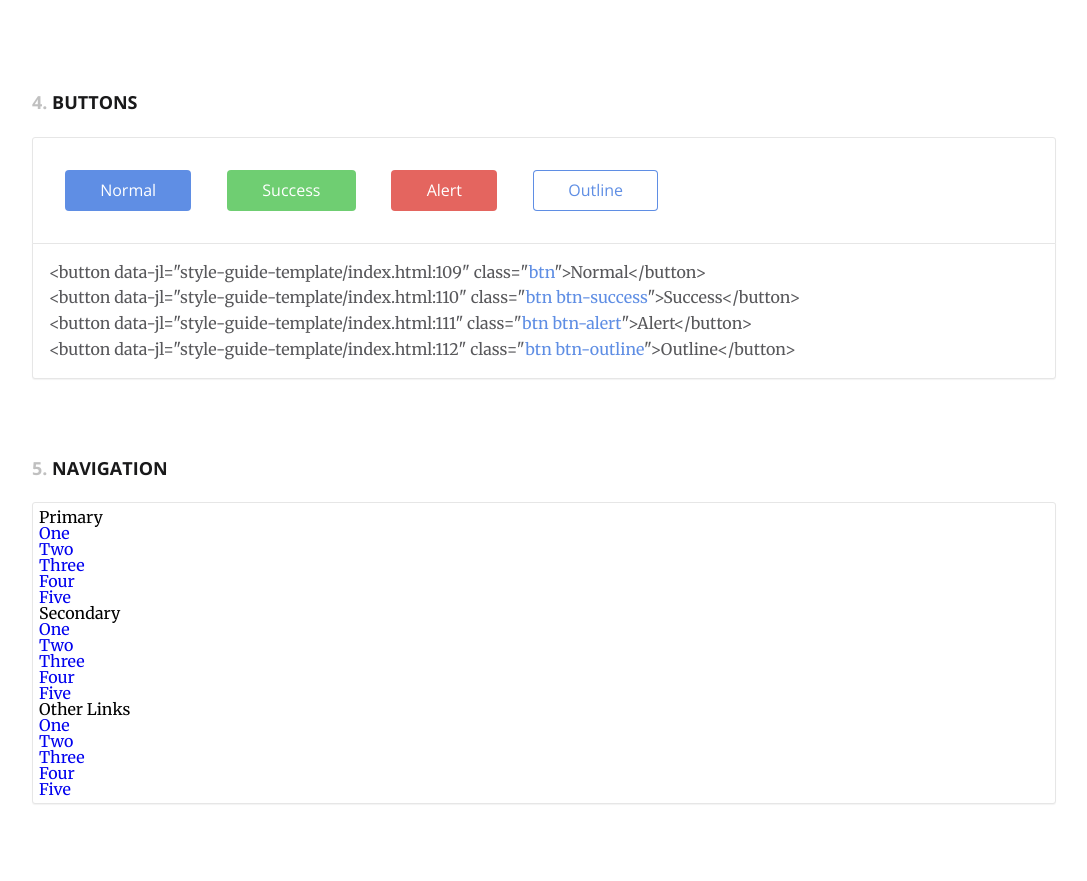
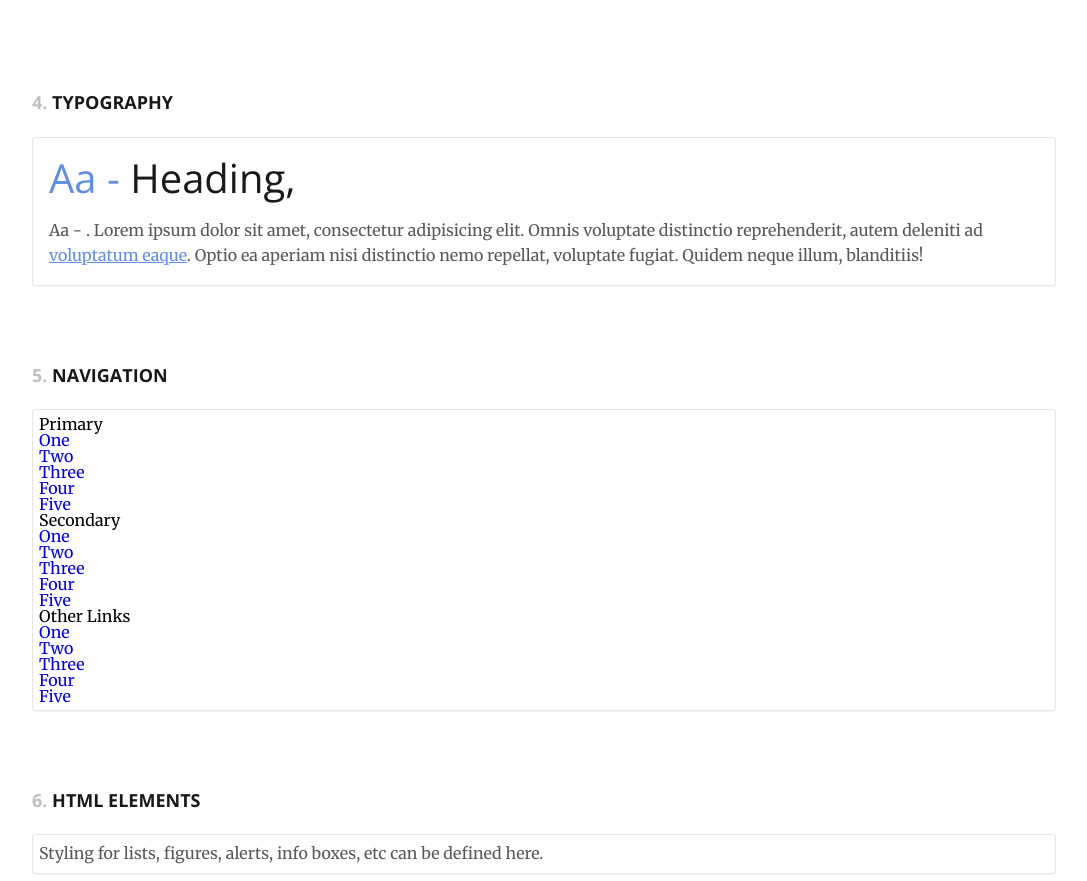
Before and after one commit to kaylalr/zen-garden, a plain HTML site: page style-guide-template/index.html in a window 1280 px wide. Shown: the part 1466-2347 px from the top of the page, without its empty margins (96-1183 px from the left). Drawn offline with nearby package versions, Linux system fonts and the light colour scheme.

Commit message:
another test

```diff
--- a/style-guide-template/index.html
+++ b/style-guide-template/index.html
@@ -91,7 +91,7 @@
 			</ul>
 		</section>
 
-		<!-- <section id="typography" class="cd-typography">
+		<section id="typography" class="cd-typography">
 			<h2>Typography</h2>
 
 			<div class="cd-box">
@@ -100,9 +100,9 @@
 					reprehenderit, autem deleniti ad <a href="#0">voluptatum eaque</a>. Optio ea aperiam nisi distinctio nemo
 					repellat, voluptate fugiat. Quidem neque illum, blanditiis!</p>
 			</div>
-		</section> -->
+		</section>
 
-		<section id="buttons" class="cd-buttons">
+		<!-- <section id="buttons" class="cd-buttons">
 			<h2>Buttons</h2>
 
 			<div class="cd-box">
@@ -112,7 +112,7 @@
 				<button class="btn btn-outline">Outline</button>
 			</div>
 
-		</section>
+		</section> -->
 
 		<!-- <section id="icons" class="cd-icons">
 			<h2>Icons</h2>
```
